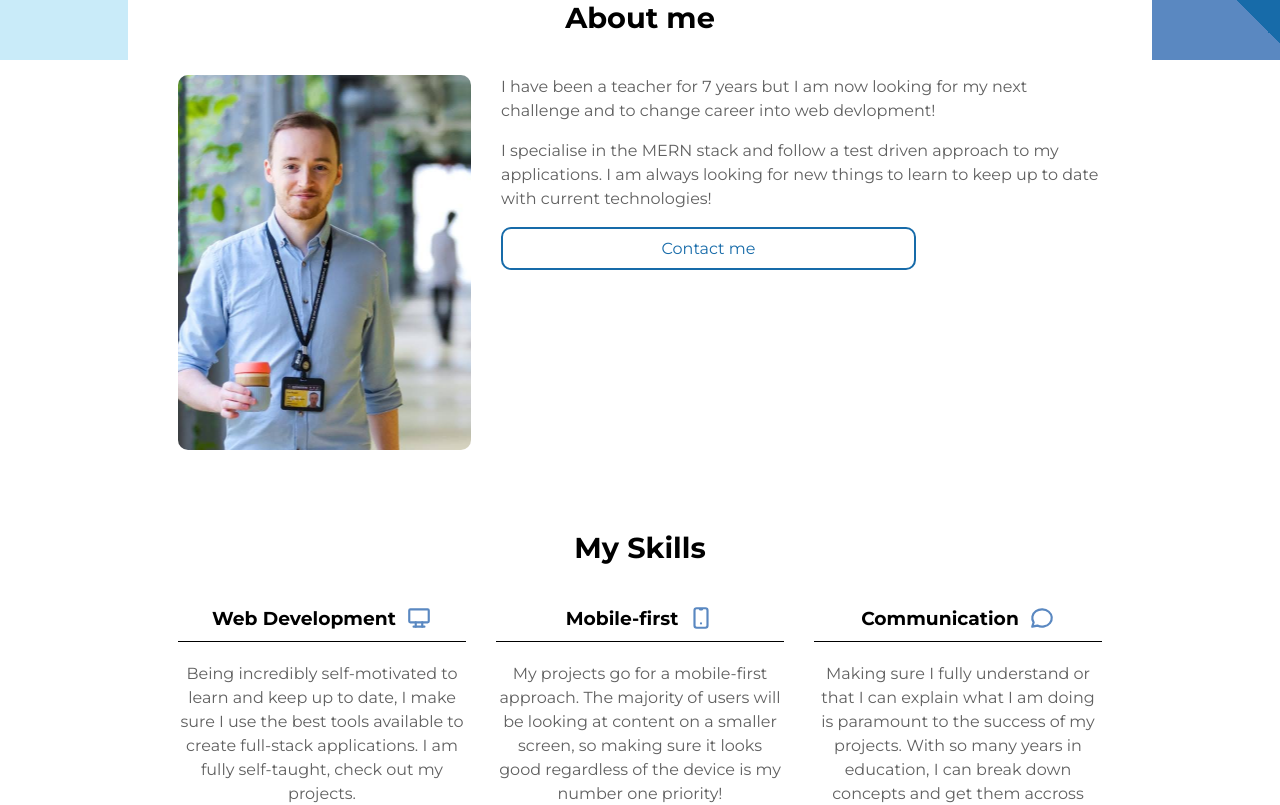
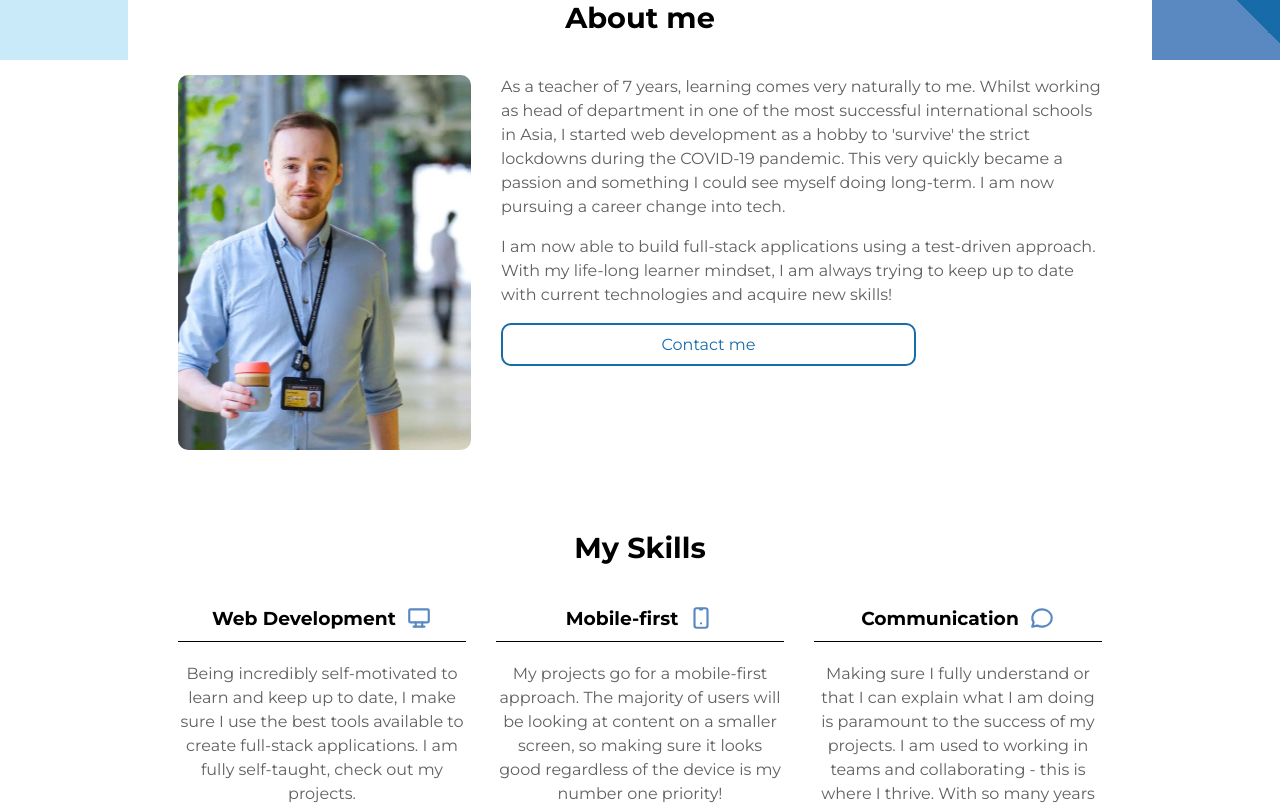
Before and after one commit to Tom2612/Portfolio, a React (Vite) app: page / in a window 1280 px wide. Shown: the part 820-1625 px from the top of the page. Built offline with nearby package versions, Linux system fonts and the light colour scheme.

Commit message:
Updated about

```diff
--- a/src/components/About.jsx
+++ b/src/components/About.jsx
@@ -11,11 +11,15 @@ export default function About() {
           <div className='image-container'><img src={image2} alt='Profile Photo' /></div>
           <div>
             <p>
-              I have been a teacher for 7 years but I am now looking for my next challenge and to change career into web devlopment!
+              As a teacher of 7 years, learning comes very naturally to me.
+              Whilst working as head of department in one of the most successful international schools in Asia,
+              I started web development as a hobby to 'survive' the strict lockdowns during the COVID-19 pandemic.
+              This very quickly became a passion and something I could see myself doing long-term.
+              I am now pursuing a career change into tech.
             </p>
             <p>
-                I specialise in the MERN stack and follow a test driven approach to my applications.
-                I am always looking for new things to learn to keep up to date with current technologies!
+                I am now able to build full-stack applications using a test-driven approach.
+                With my life-long learner mindset, I am always trying to keep up to date with current technologies and acquire new skills!
             </p>
             <span className='contact-btn'><Link to='/contact'>Contact me</Link></span>
           </div>
--- a/src/components/Skills.jsx
+++ b/src/components/Skills.jsx
@@ -36,7 +36,8 @@ export default function Skills() {
                 </div>
                 <p>
                     Making sure I fully understand or that I can explain what I am doing is paramount to the success of my projects.
-                    With so many years in education, I can break down concepts and get them accross regardless of my audience.
+                    I am used to working in teams and collaborating - this is where I thrive.
+                    With so many years in education, I can break down concepts and get them accross.
                 </p>
             </div>
         </div>
```
